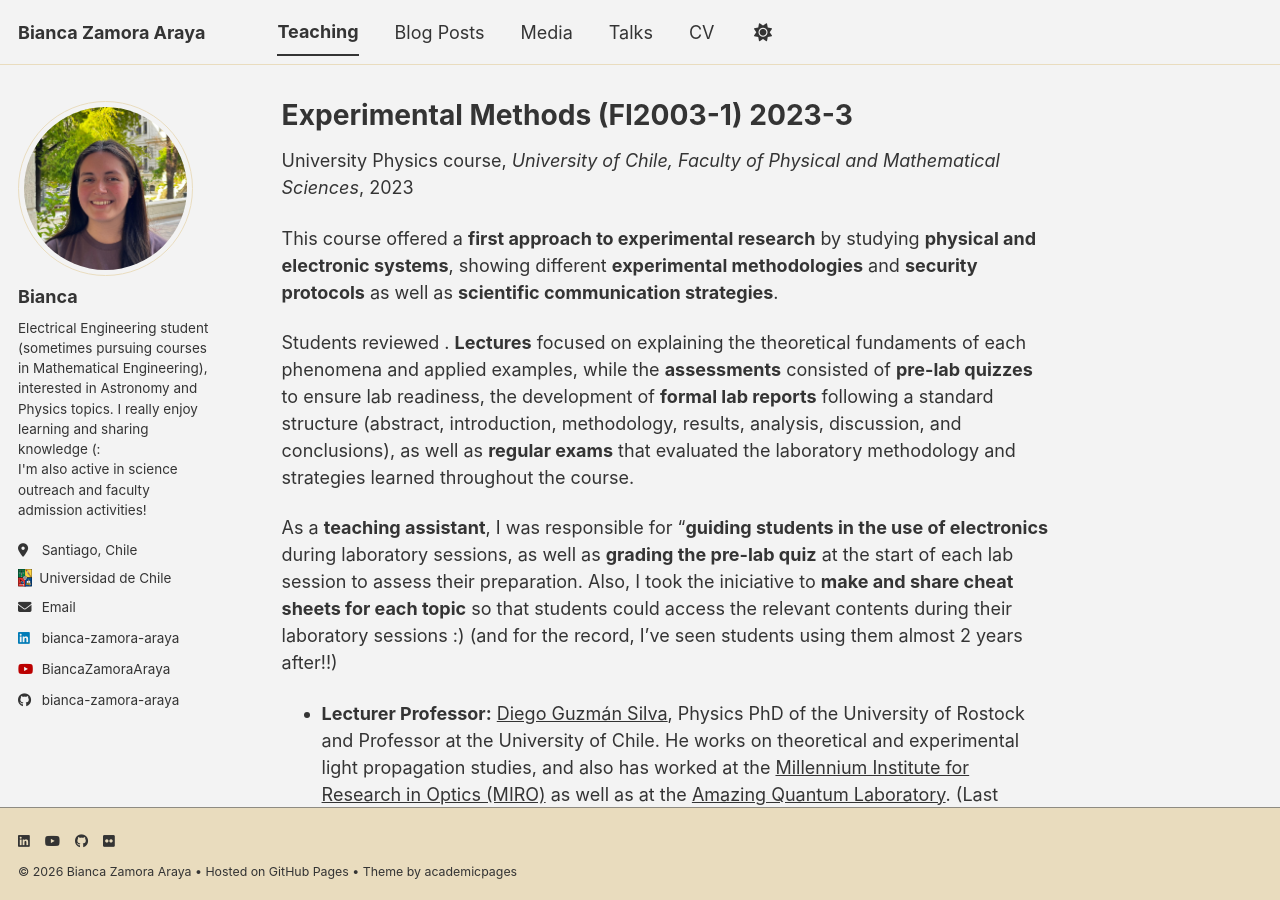
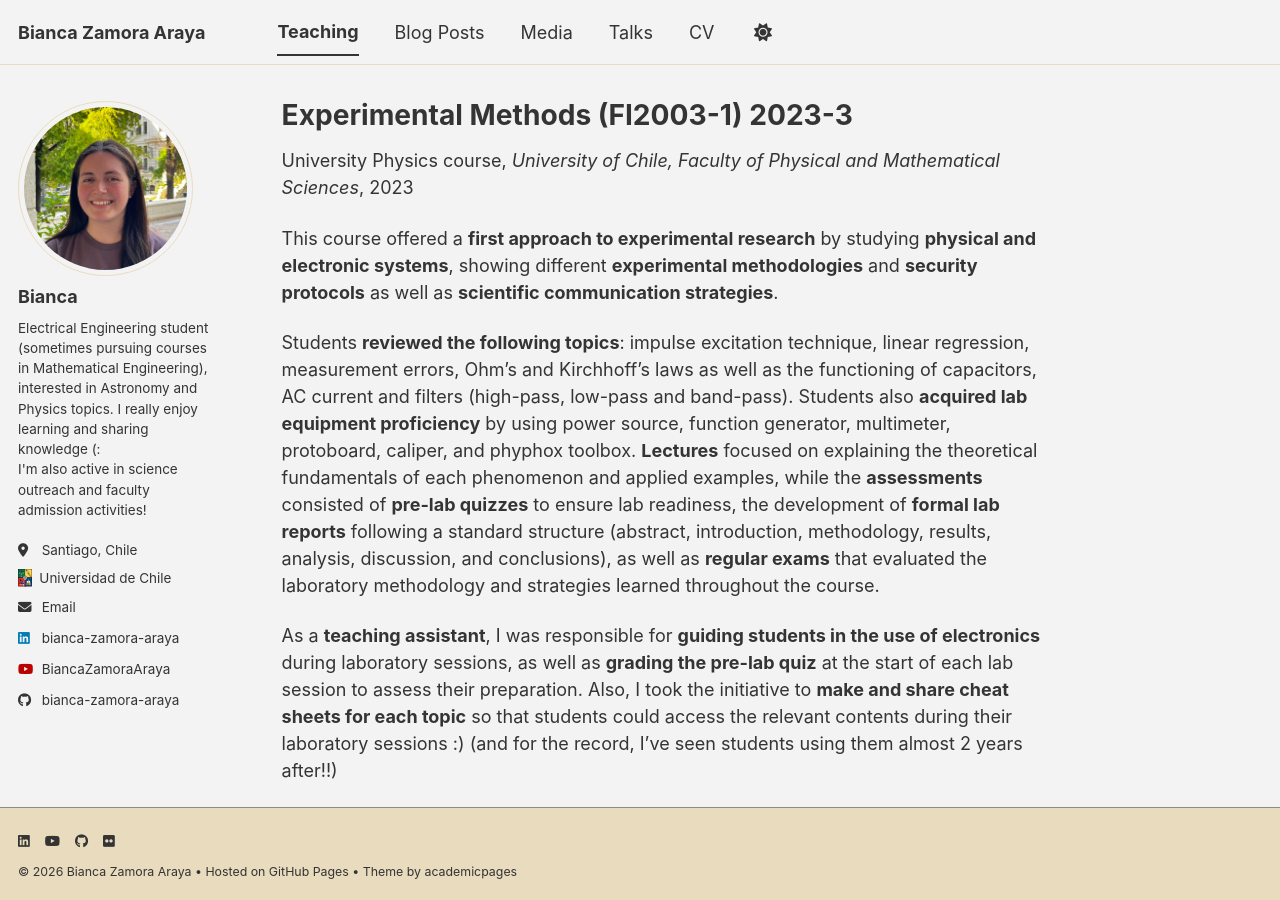
Before and after one commit to Bianca-Zamora-Araya/Bianca-Zamora-Araya.github.io, a Jekyll site: the page built from _teaching/2023-3_FI2003-1.md, in a window 1280 px wide and 900 px high. Built offline with Jekyll 4.4.1, drawn with Linux system fonts in a browser that asks for light colours; a style sheet for code colours, icons or effects is not loaded.

Commit message:
Update 2023-3_FI2003-1.md

```diff
--- a/_teaching/2023-3_FI2003-1.md
+++ b/_teaching/2023-3_FI2003-1.md
@@ -10,9 +10,9 @@ location: "Santiago, Chile"
 
 This course offered a **first approach to experimental research** by studying **physical and electronic systems**, showing different **experimental methodologies** and **security protocols** as well as **scientific communication strategies**.
 
-Students reviewed . **Lectures** focused on explaining the theoretical fundaments of each phenomena and applied examples, while the **assessments** consisted of **pre-lab quizzes** to ensure lab readiness, the development of **formal lab reports** following a standard structure (abstract, introduction, methodology, results, analysis, discussion, and conclusions), as well as **regular exams** that evaluated the laboratory methodology and strategies learned throughout the course.
+Students **reviewed the following topics**: impulse excitation technique, linear regression, measurement errors, Ohm's and Kirchhoff's laws as well as the functioning of capacitors, AC current and filters (high-pass, low-pass and band-pass). Students also **acquired lab equipment proficiency** by using power source, function generator, multimeter, protoboard, caliper, and phyphox toolbox. **Lectures** focused on explaining the theoretical fundamentals of each phenomenon and applied examples, while the **assessments** consisted of **pre-lab quizzes** to ensure lab readiness, the development of **formal lab reports** following a standard structure (abstract, introduction, methodology, results, analysis, discussion, and conclusions), as well as **regular exams** that evaluated the laboratory methodology and strategies learned throughout the course.
 
-As a **teaching assistant**, I was responsible for "**guiding students in the use of electronics** during laboratory sessions, as well as **grading the pre-lab quiz** at the start of each lab session to assess their preparation. Also, I took the iniciative to **make and share cheat sheets for each topic** so that students could access the relevant contents during their laboratory sessions :) (and for the record, I've seen students using them almost 2 years after!!)
+As a **teaching assistant**, I was responsible for **guiding students in the use of electronics** during laboratory sessions, as well as **grading the pre-lab quiz** at the start of each lab session to assess their preparation. Also, I took the initiative to **make and share cheat sheets for each topic** so that students could access the relevant contents during their laboratory sessions :) (and for the record, I've seen students using them almost 2 years after!!)
 
 * **Lecturer Professor:** [Diego Guzmán Silva](https://scholar.google.com/citations?user=l6hSvqEAAAAJ&hl=en), Physics PhD of the University of Rostock and Professor at the University of Chile. He works on theoretical and experimental light propagation studies, and also has worked at the [Millennium Institute for Research in Optics (MIRO)](https://www.miroptics.cl/) as well as at the [Amazing Quantum Laboratory](https://www.amazingquantum.com/). (Last updated: July, 2026).
 * **Original name of the course:** "Métodos Experimentales".
```
